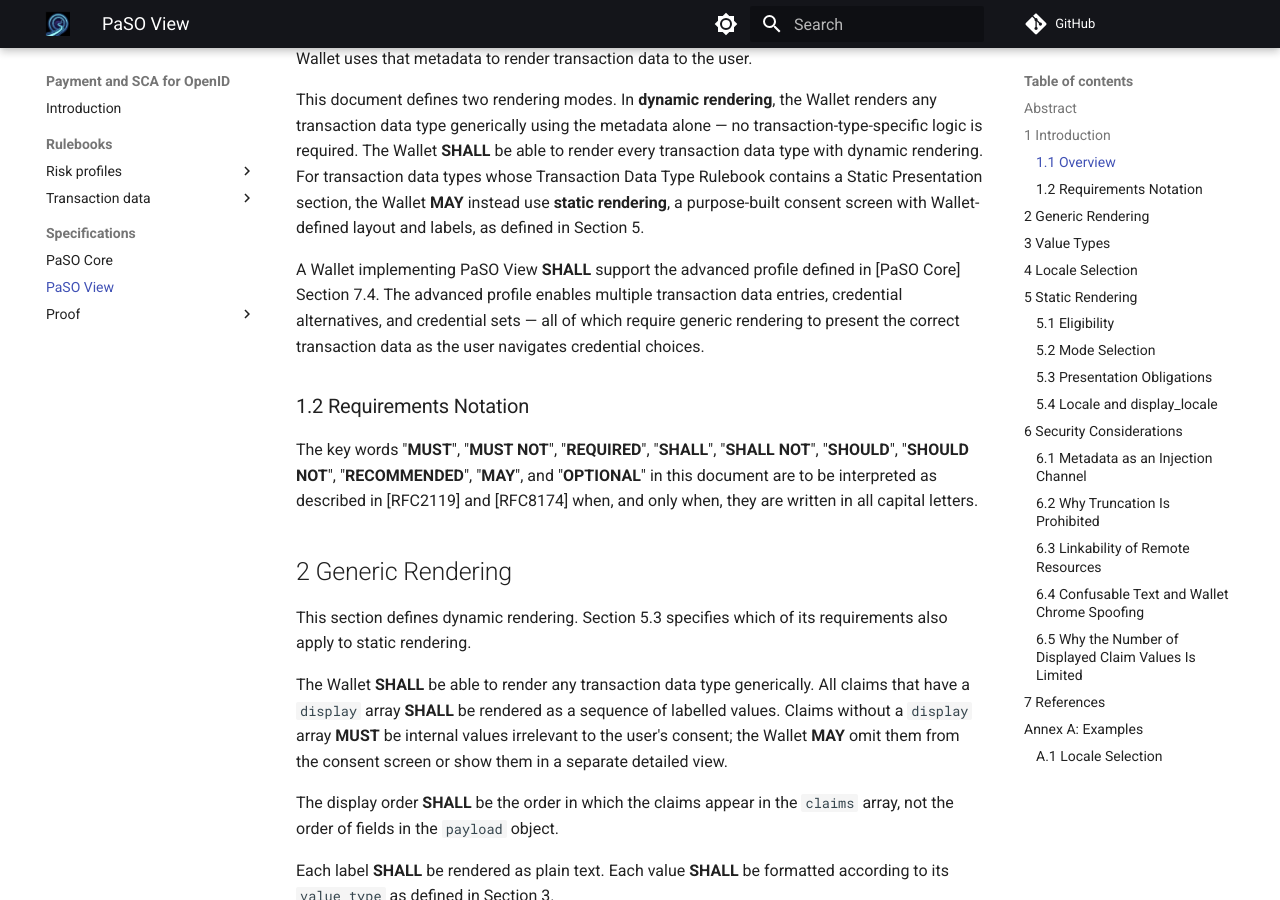
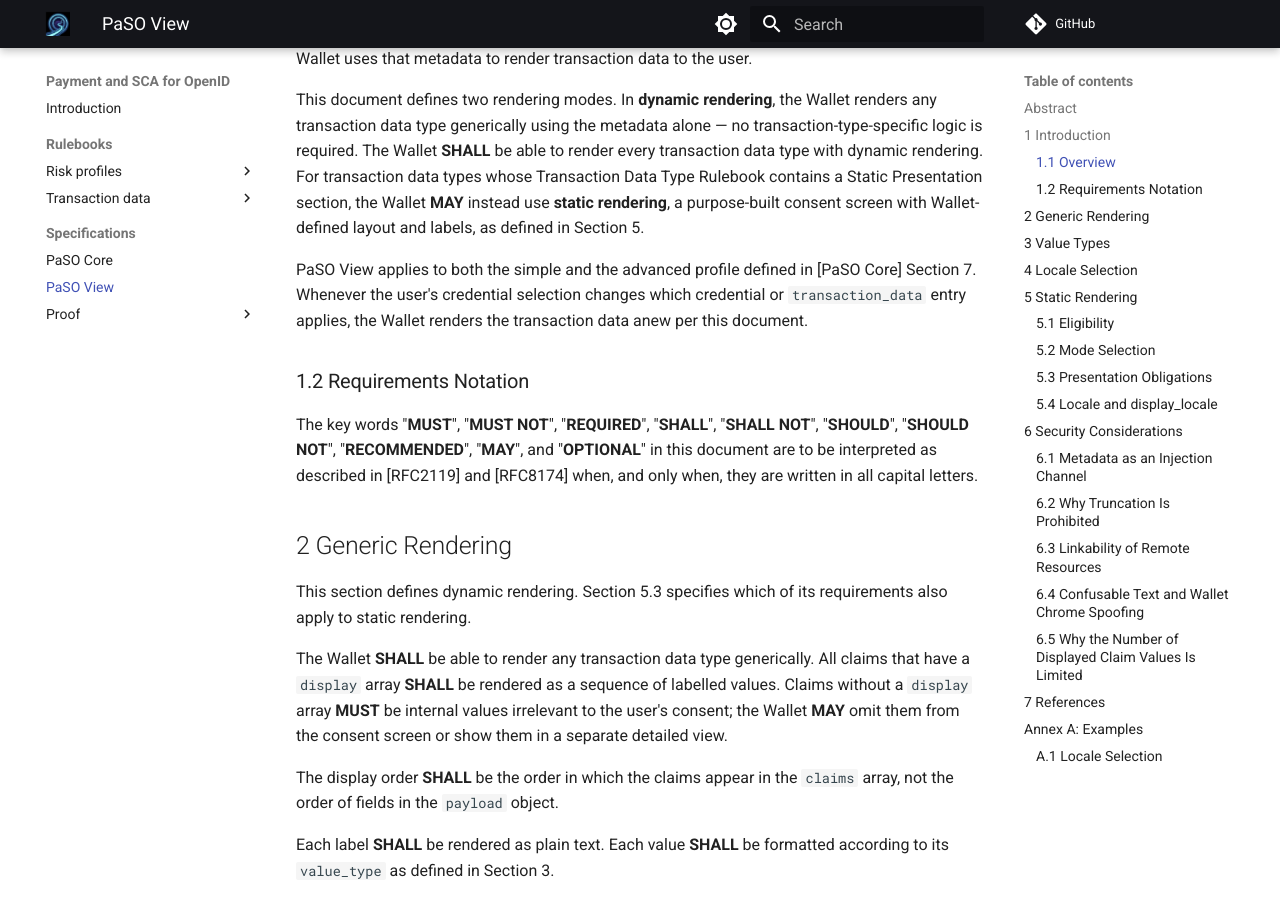
Before and after one commit to APTITUDE-Consortium/payments-and-sca-for-openid, an MkDocs documentation site: the page built from docs/specifications/paso-view.md, in a window 1280 px wide and 900 px high, scrolled down 450 px. Built offline with MkDocs 1.6.1 and Material for MkDocs 9.7.7, drawn with Linux system fonts in a browser that asks for light colours; comment, search, counter and statistics services are not loaded; the version menu is left out.

Commit message:
docs: view applies to both profiles and no longer requires the advanced profile

```diff
--- a/docs/specifications/paso-view.md
+++ b/docs/specifications/paso-view.md
@@ -12,7 +12,7 @@ This document defines how Wallets render transaction data for user consent. It s
 
 This document defines two rendering modes. In **dynamic rendering**, the Wallet renders any transaction data type generically using the metadata alone — no transaction-type-specific logic is required. The Wallet **SHALL** be able to render every transaction data type with dynamic rendering. For transaction data types whose Transaction Data Type Rulebook contains a Static Presentation section, the Wallet **MAY** instead use **static rendering**, a purpose-built consent screen with Wallet-defined layout and labels, as defined in Section 5.
 
-A Wallet implementing PaSO View **SHALL** support the advanced profile defined in [PaSO Core] Section 7.4. The advanced profile enables multiple transaction data entries, credential alternatives, and credential sets — all of which require generic rendering to present the correct transaction data as the user navigates credential choices.
+PaSO View applies to both the simple and the advanced profile defined in [PaSO Core] Section 7. Whenever the user's credential selection changes which credential or `transaction_data` entry applies, the Wallet renders the transaction data anew per this document.
 
 ### 1.2 Requirements Notation
 
```
